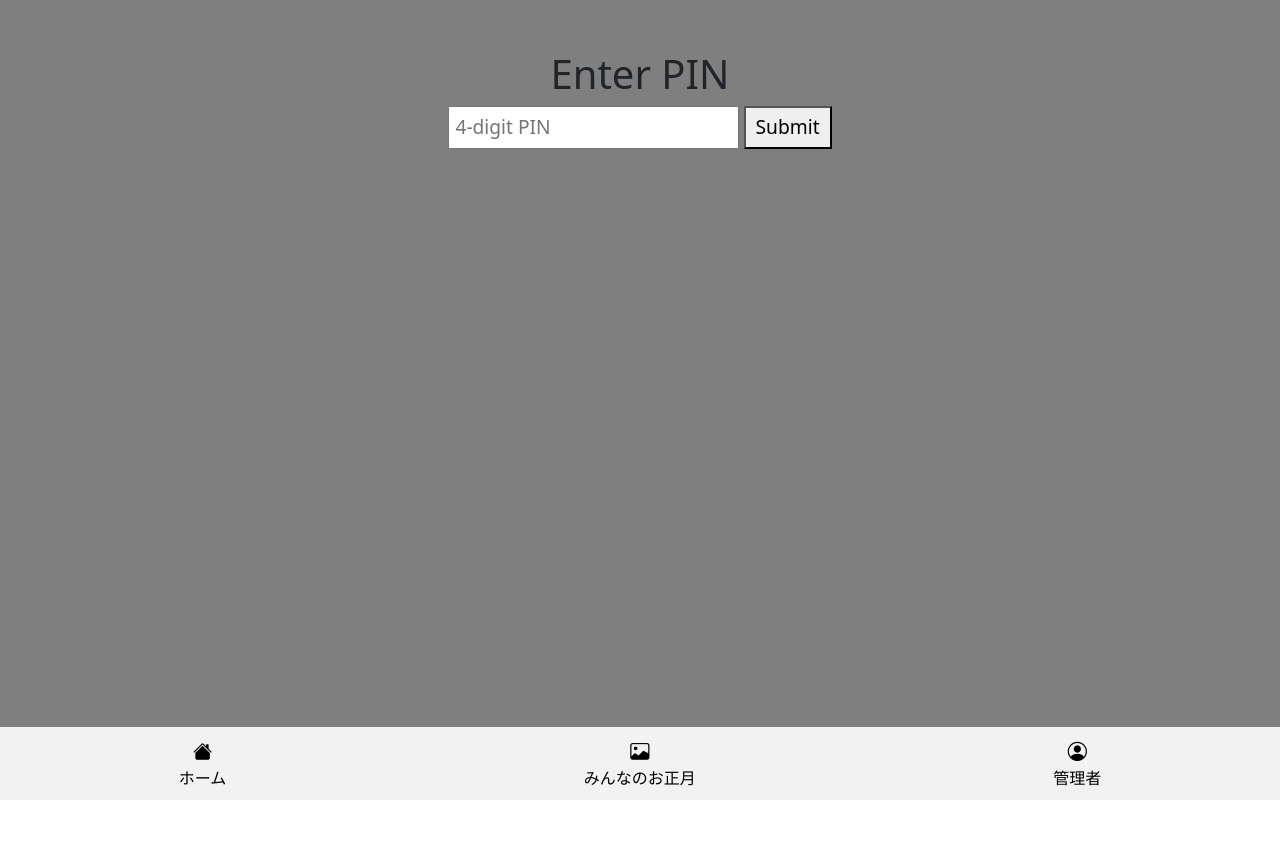
After one commit to Piyachetnoy/Omikuji_HackU2024, a Flask app: page /enter_pin in a window 1280 px wide. The commit adds this page. Run offline with Flask 3, Linux system fonts and the light colour scheme.

Commit message:
enter pin

```diff
--- a/app.py
+++ b/app.py
@@ -1,4 +1,4 @@
-from flask import Flask, request, jsonify, render_template
+from flask import Flask, request, jsonify, render_template, redirect, url_for, session
 import random
 import os
 from imageprocessing import PreProcessImage, ModelApply
@@ -16,6 +16,9 @@ os.makedirs(PROCESSED_FOLDER, exist_ok=True)
 
 # Set the upload folder in the app configuration
 app.config['UPLOAD_FOLDER'] = UPLOAD_FOLDER
+# Load settings from settings.py
+app.config.from_pyfile('settings.py')
+REQUIRED_PIN = app.config['REQUIRED_PIN']
 
 def get_random_image():
     upload_folder = os.path.join(app.root_path, 'static', 'upload') # Get the list of files in the 'upload' folder
@@ -62,11 +65,28 @@ def process_upload():
 
     return render_template("result.html", name=detected_file_path, number = kuji_result)
 
-@app.route('/manage_uploads')
+@app.route('/manage_uploads', methods=['GET', 'POST'])
 def manage_uploads():
+    # Check if the user has already entered the correct PIN
+    if 'authenticated' not in session or not session['authenticated']:
+        return redirect(url_for('enter_pin'))
+
+    # If authenticated, show the manage uploads page
     upload_folder = os.path.join(app.root_path, 'static', 'upload')
     images = os.listdir(upload_folder)
     return render_template('manage_uploads.html', images=images)
+
+@app.route('/enter_pin', methods=['GET', 'POST'])
+def enter_pin():
+    if request.method == 'POST':
+        entered_pin = request.form.get('pin')
+        if entered_pin == REQUIRED_PIN:
+            session['authenticated'] = True
+            return redirect(url_for('manage_uploads'))
+        else:
+            error_message = "Invalid PIN. Please try again."
+            return render_template('enter_pin.html', error=error_message)
+    return render_template('enter_pin.html')
 
 @app.route('/delete_image', methods=['POST'])
 def delete_image():
--- a/settings.py
+++ b/settings.py
@@ -1,3 +1,4 @@
 from os import environ
 SECRET_KEY=environ.get('ROBOFLOW_KEY')
+REQUIRED_PIN=environ.get('ADMIN_PASSWORD')
 # add any more variables you have
--- /dev/null
+++ b/templates/enter_pin.html
@@ -0,0 +1,30 @@
+<!doctype html>
+<html lang="ja">
+<head>
+    <meta charset="UTF-8">
+    <meta name="viewport" content="width=device-width, initial-scale=1.0">
+    <title>Enter PIN</title>
+    <link href="https://cdn.jsdelivr.net/npm/bootstrap@5.0.2/dist/css/bootstrap.min.css" rel="stylesheet" integrity="sha384-EVSTQN3/azprG1Anm3QDgpJLIm9Nao0Yz1ztcQTwFspd3yD65VohhpuuCOmLASjC" crossorigin="anonymous">
+    <link href="https://cdn.jsdelivr.net/npm/bootstrap-icons/font/bootstrap-icons.css" rel="stylesheet">
+
+    <link rel="stylesheet" href="../static/css/styles.css">
+</head>
+<body>
+    <div style="text-align: center; margin-top: 50px;">
+        <h1>Enter PIN</h1>
+        {% if error %}
+            <p style="color: red;">{{ error }}</p>
+        {% endif %}
+        <form method="POST">
+            <input type="password" name="pin" placeholder="4-digit PIN" required maxlength="4" minlength="4" style="font-size: 1.2rem; padding: 5px;">
+            <button type="submit" style="font-size: 1.2rem; padding: 5px 10px;">Submit</button>
+        </form>
+    </div>
+
+    <div class="bottom-menubar">
+        <a href="{{ url_for('index') }}"><i class="bi bi-house-fill"></i>ホーム</a>
+        <a href="{{ url_for('showcase') }}"><i class="bi bi-image"></i>みんなのお正月</a>
+        <a href="{{ url_for('manage_uploads') }}"><i class="bi bi-person-circle"></i>管理者</a>
+    </div>
+</body>
+</html>
```
Also changed, not shown: templates/manage_uploads.html (+12 -0 lines), templates/showcase.html (+10 -0 lines).
